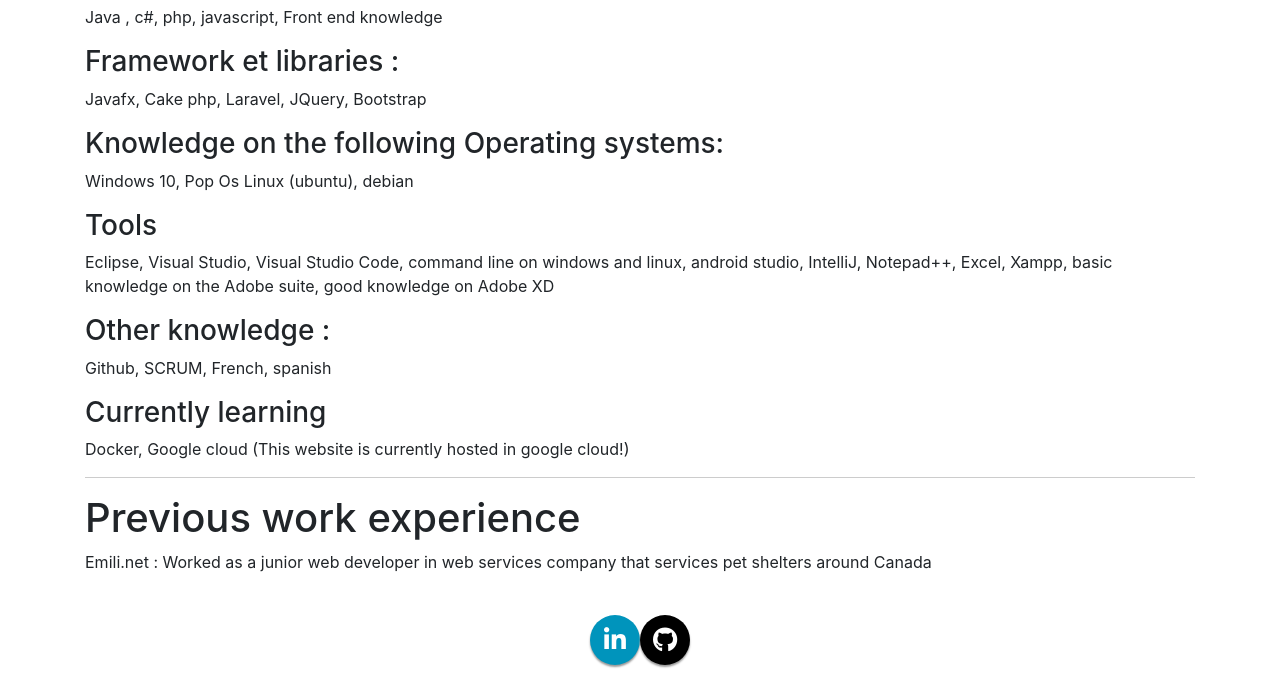
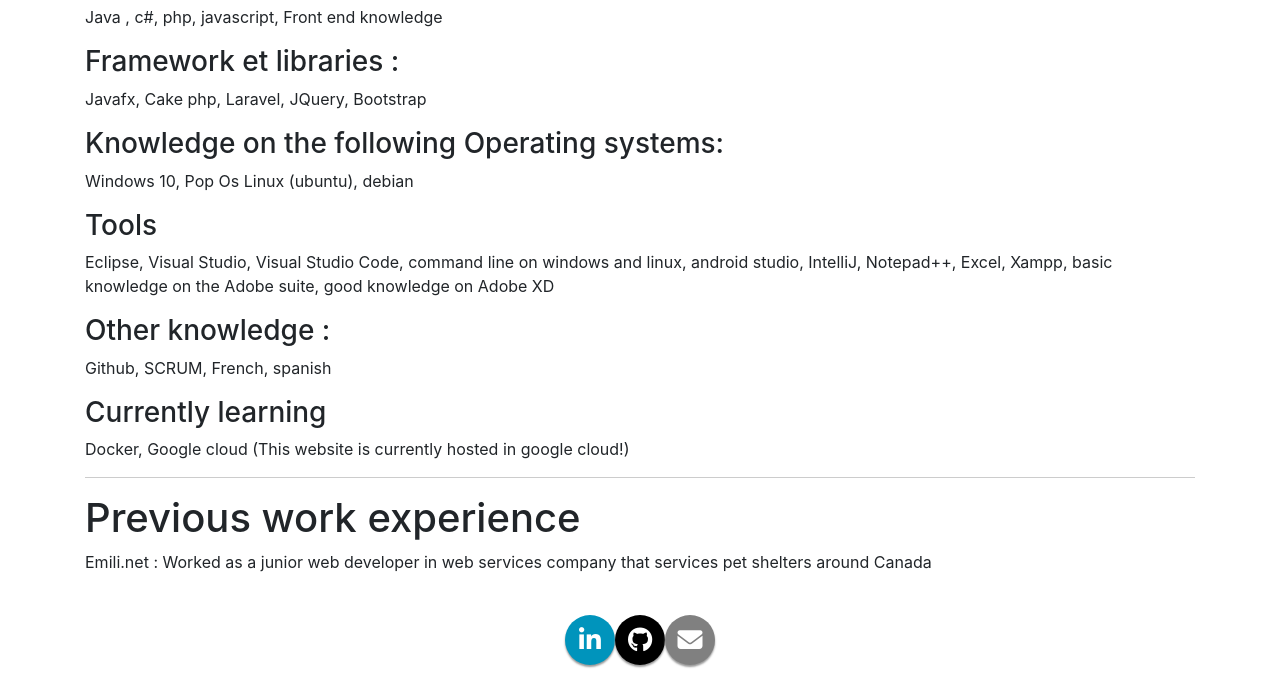
Before and after one commit to amymaple/landing_page_maple_ca, a plain HTML site: page index.html in a window 1280 px wide. Shown: the part 338-1028 px from the top of the page. Drawn offline with nearby package versions, Linux system fonts and the light colour scheme.

Commit message:
added mailto

```diff
--- a/index.html
+++ b/index.html
@@ -90,6 +90,7 @@
                 <a class="linkedinBtn smGlobalBtn" href="https://www.linkedin.com/in/amy-maple-92b888243/"
                     target="_blank"></a>
                 <a class="githubBtn smGlobalBtn" href="https://github.com/amymaple" target="_blank"></a>
+                <a class="mailBtn smGlobalBtn" href="mailto:amymaple16@gmail.com" target="_blank"></a>
             </div>
 
         </div>
--- a/stylesheet/main.css
+++ b/stylesheet/main.css
@@ -31,6 +31,26 @@
     color: black;
     background: #fff;
 }
+/*************************************/
+
+.mailBtn {
+    background: gray;
+}
+
+.mailBtn:before {
+    font-family: "FontAwesome";
+    content: "\f0e0";
+    /* add linkedin icon */
+}
+
+.mailBtn:hover {
+    color: black;
+    background: #fff;
+}
+
+
+/*************************************/
+
 
 .smGlobalBtn {
     /* global button class */
```
